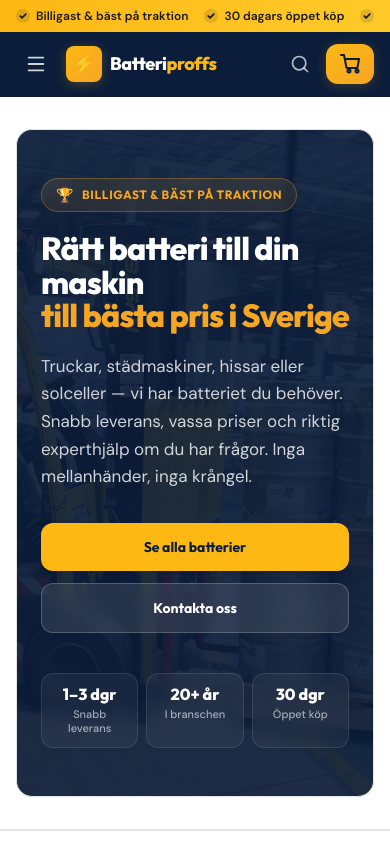
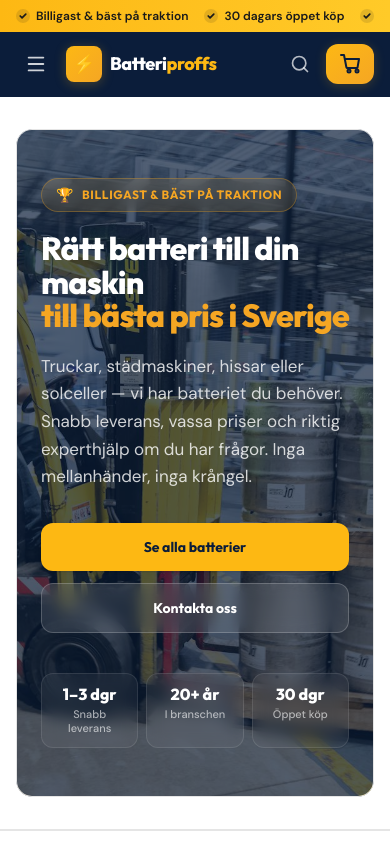
Before and after one commit to joelstolt/batteri, a Next.js app: page / in a window 390 px wide. Shown: the top 844 px of the page. Built offline with nearby package versions, Linux system fonts and the light colour scheme.

Commit message:
Hero: lättare overlay så bakgrundsbilden syns bättre
Mobile: navy/92 → navy/70
Desktop gradient: 95/85/55 → 85/55/15

```diff
--- a/components/Hero.jsx
+++ b/components/Hero.jsx
@@ -12,7 +12,7 @@ export default function Hero() {
           style={{ backgroundImage: "url('/hero-bg.jpg')" }}
         >
           {/* Dark overlay for readability */}
-          <div className="pointer-events-none absolute inset-0 bg-navy/92 sm:bg-gradient-to-r sm:from-navy/95 sm:via-navy/85 sm:to-navy/55" />
+          <div className="pointer-events-none absolute inset-0 bg-navy/70 sm:bg-gradient-to-r sm:from-navy/85 sm:via-navy/55 sm:to-navy/15" />
 
           <motion.div
             className="relative z-10 max-w-[640px]"
```
